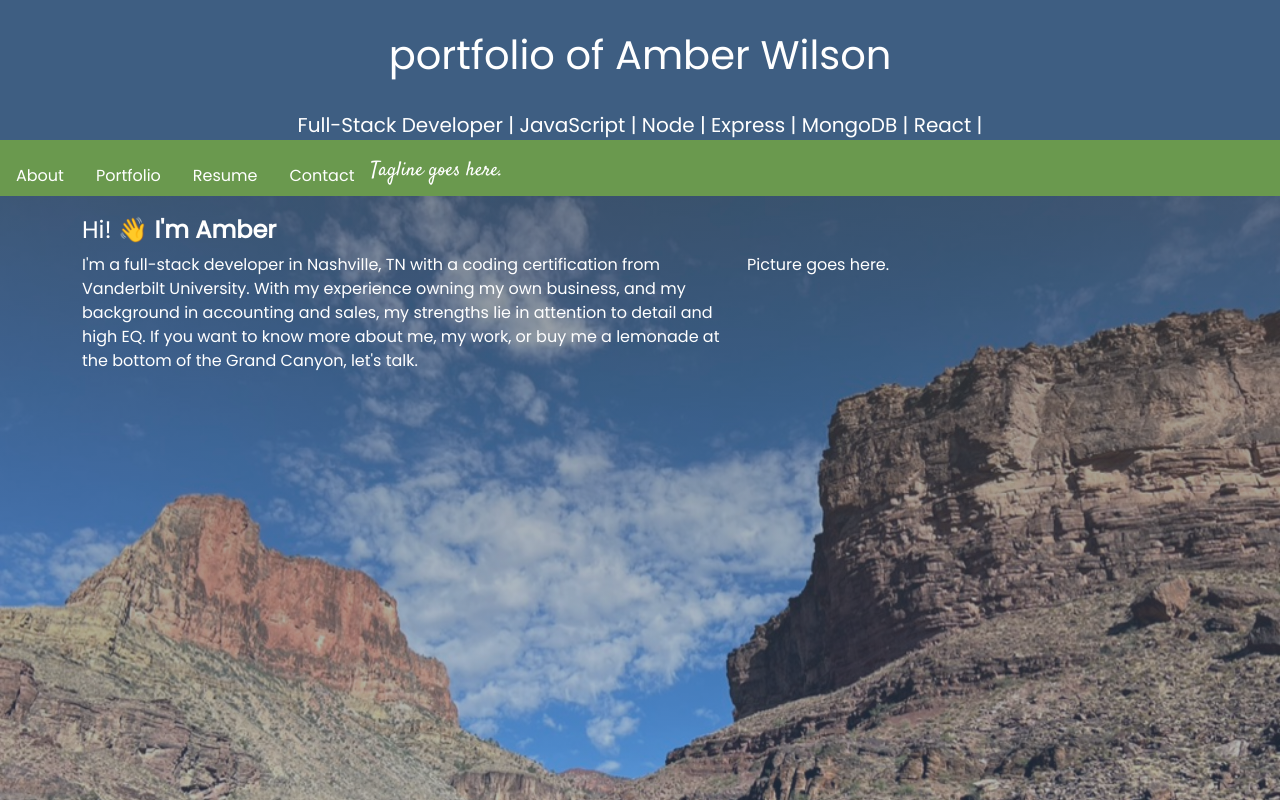
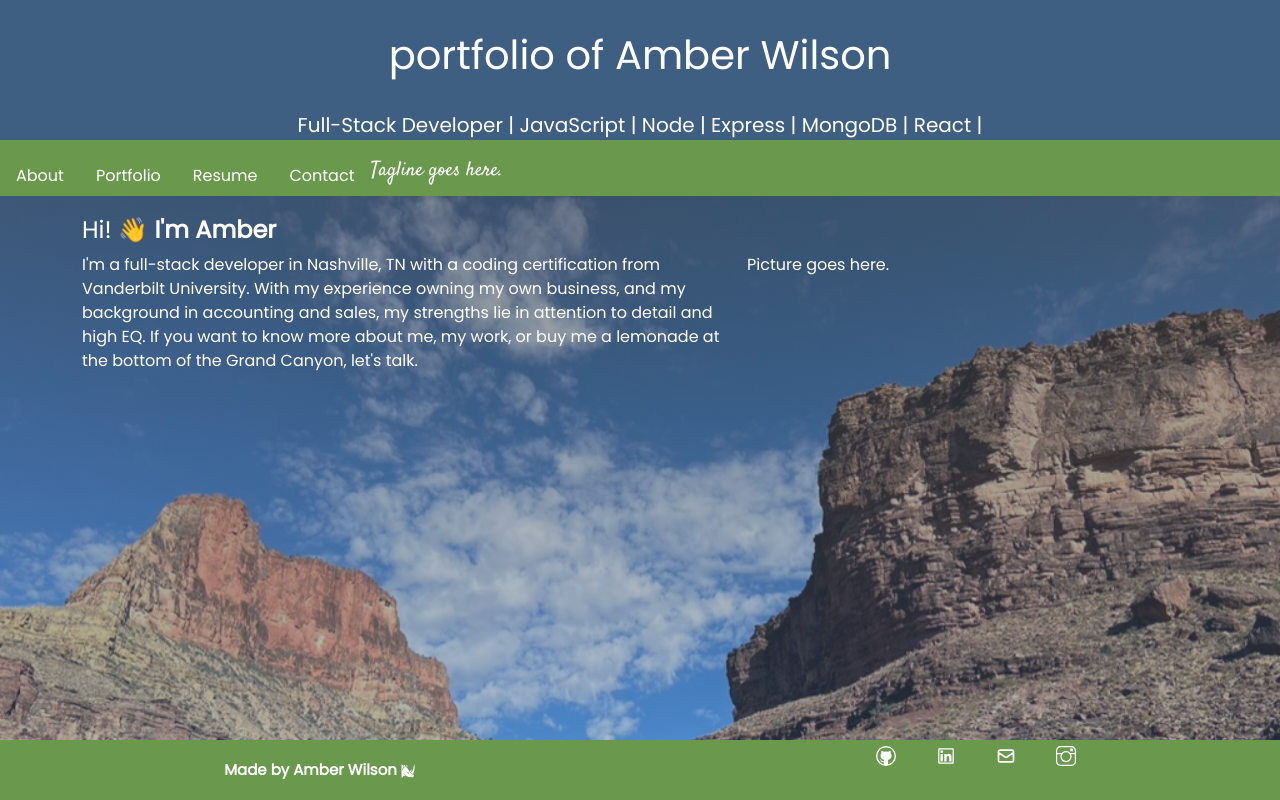
Before and after one commit to awil414/Portfolio, a React (Create React App) app: page / in a window 1280 px wide. Shown: the top 800 px of the page. Built offline with nearby package versions, Linux system fonts and the light colour scheme.

Commit message:
adding styling to footer, h3, and icons in Footer/style.css

```diff
--- a/src/components/Footer/index.js
+++ b/src/components/Footer/index.js
@@ -4,6 +4,7 @@ import { AiOutlineLinkedin } from 'react-icons/ai';
 import { TfiInstagram } from 'react-icons/tfi';
 import {HiOutlineMail} from 'react-icons/hi';
 import {GiRhinocerosHorn} from 'react-icons/gi';
+import style from './style.css';
 
 function Footer() {
     return (
--- a/src/components/Footer/style.css
+++ b/src/components/Footer/style.css
@@ -0,0 +1,38 @@
+footer {
+    background: #6a994e;
+    width: 100%;
+    height: 60px;
+    position: sticky;
+    bottom: 0;
+    display: flex;
+    align-items: center;
+    justify-content: space-around;
+}
+
+footer h3 {
+    color: white;
+    font-size: 15px;
+    font-weight: bolder;
+    margin: 0;
+}
+
+footer h3, footer p {
+    text-align: center;
+    width: 100%;
+}
+
+footer a {
+    color: white;
+    padding: 20px;
+}
+
+footer a:hover {
+    transition: .5s ease;
+}
+
+.ftr-icon {
+    list-style: none;
+    cursor: pointer;
+    font-size: 20px;
+    display: inline-block;
+}
--- a/src/components/Navbar/style.css
+++ b/src/components/Navbar/style.css
@@ -6,6 +6,7 @@
   font-family: Satisfy !important;
   font-size: 20px;
   color: white !important;
+  /* display: -webkit-inline-flex; */
 }
 /* .navLink {
   color: #cad1e2 !important;
```
